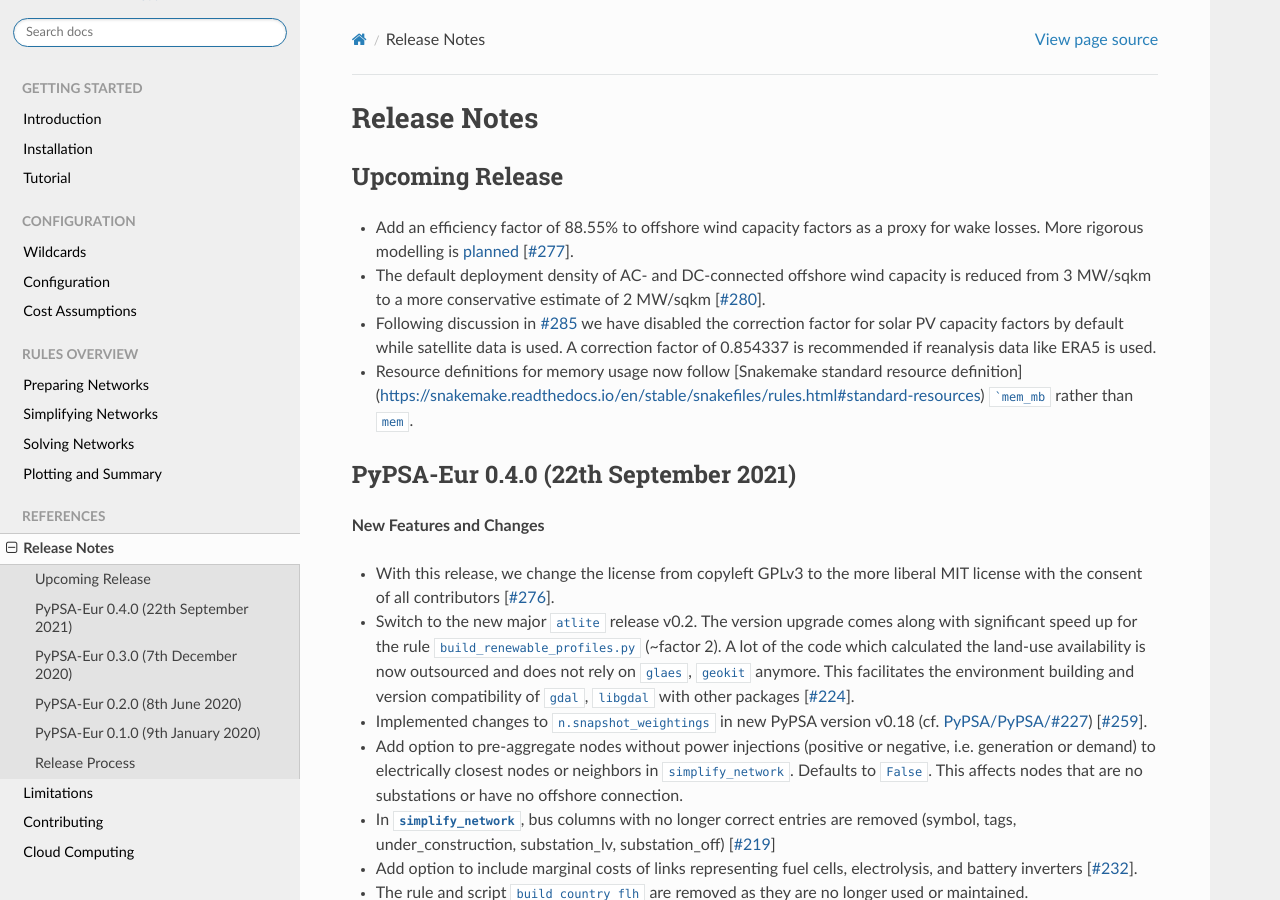
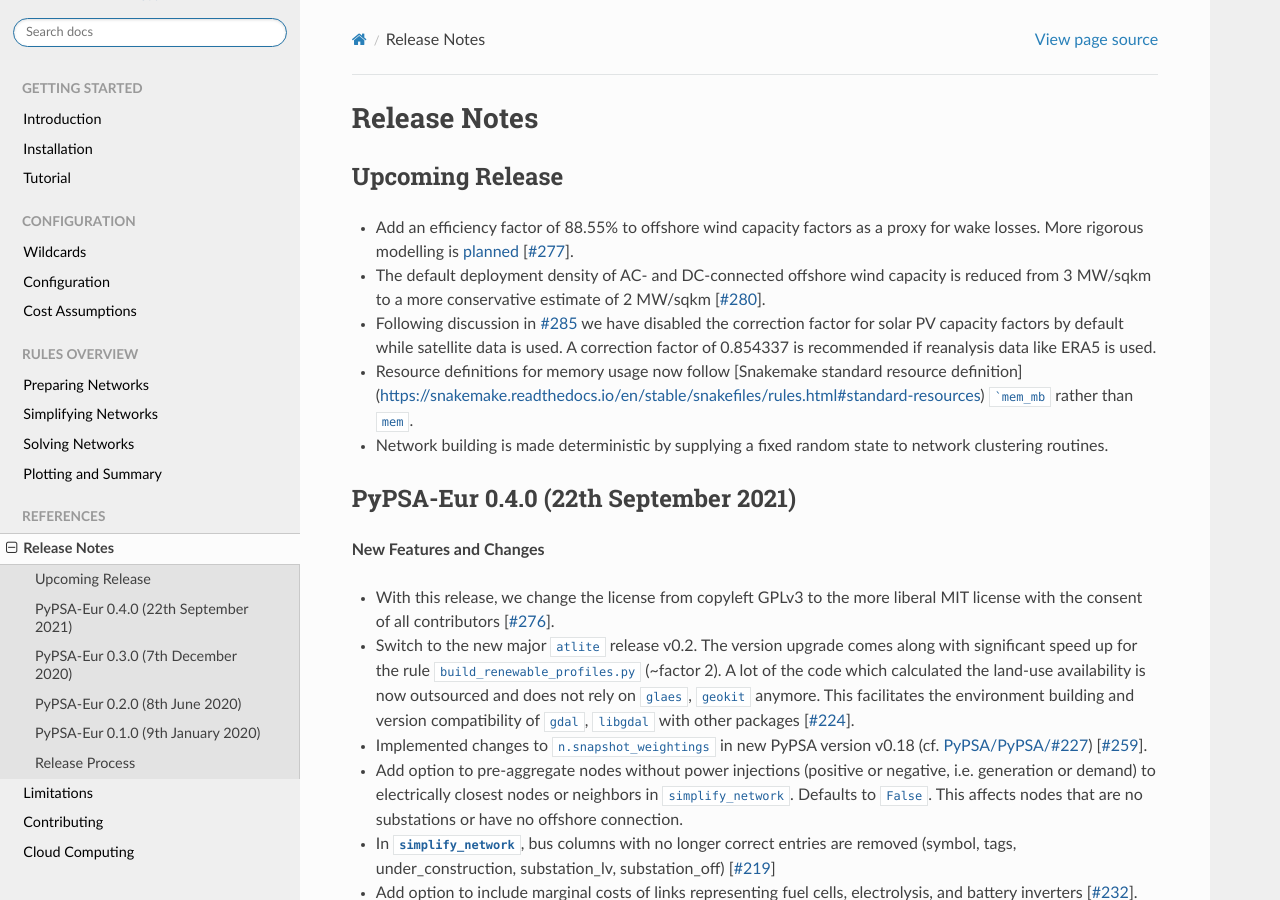
Before and after one commit to open-energy-transition/clean-firm-techs-eu, a Sphinx documentation site: the page built from doc/release_notes.rst, in a window 1280 px wide and 900 px high. Built offline with Sphinx 7.4.7 and the Read the Docs theme 2.0.0, drawn with Linux system fonts in a browser that asks for light colours.

Commit message:
Document the k-means random state fix

````diff
--- a/doc/release_notes.rst
+++ b/doc/release_notes.rst
@@ -23,6 +23,8 @@ Upcoming Release
   A correction factor of 0.854337 is recommended if reanalysis data like ERA5 is used.
 
 * Resource definitions for memory usage now follow [Snakemake standard resource definition](https://snakemake.readthedocs.io/en/stable/snakefiles/rules.html#standard-resources) ```mem_mb`` rather than ``mem``.
+
+* Network building is made deterministic by supplying a fixed random state to network clustering routines.
 
 
 PyPSA-Eur 0.4.0 (22th September 2021)
````
